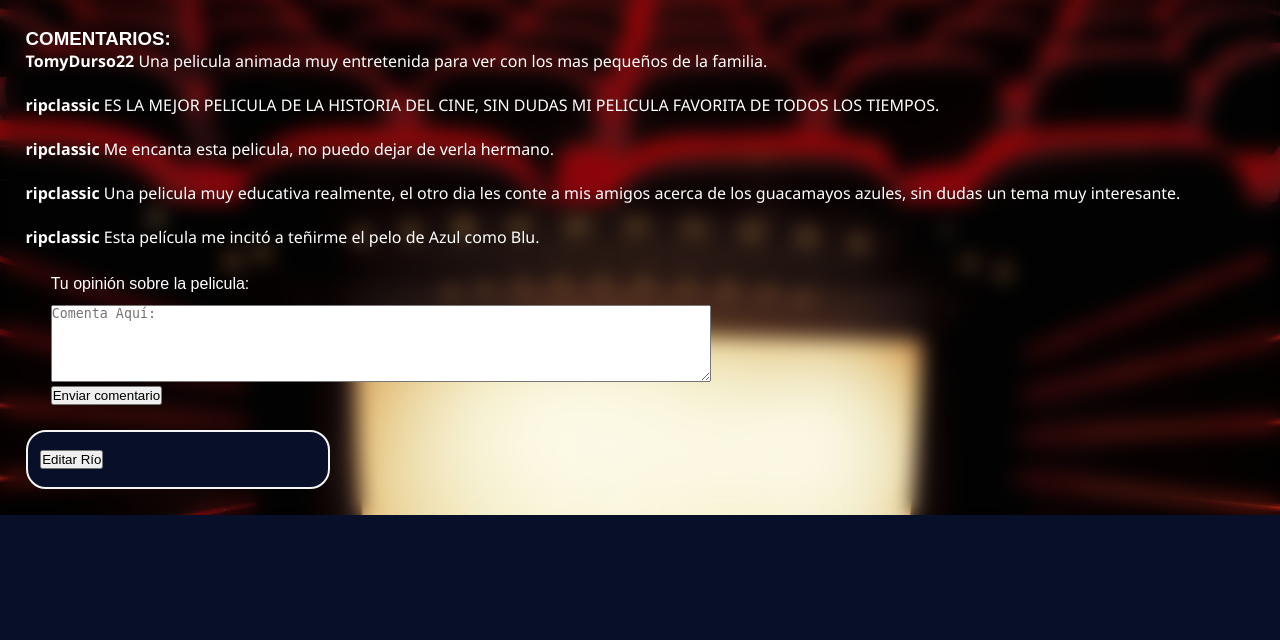
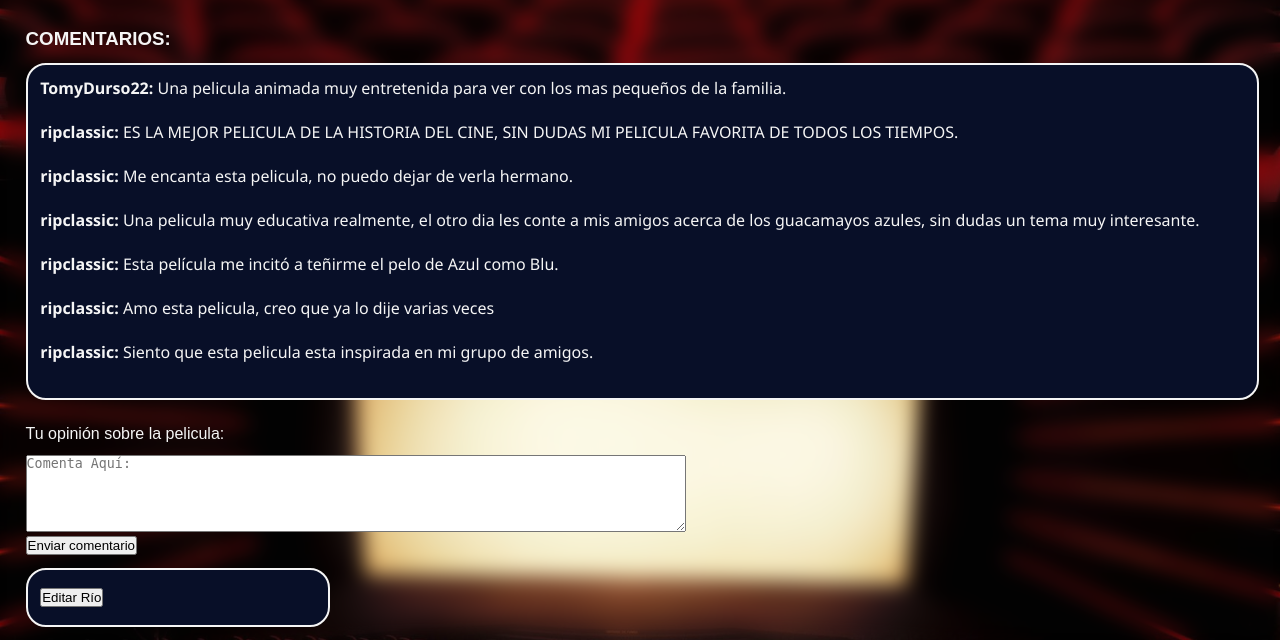
Before and after one commit to FacundoElizalde/Trabajo-Final-Programaci-n-II, a Flask app: a page that uses templates/comentarios.html in a window 1280 px wide. Shown: the part 598-1238 px from the top of the page. Before the commit the page ends 1113 px from the top, so only its background shows below. Run offline with Flask 3, Linux system fonts and the light colour scheme; the visitor is signed in with stand-in values (Sample User, id 1).

Commit message:
Eliminacion de peliculas estilos finales

```diff
--- a/json/peliculas.json
+++ b/json/peliculas.json
@@ -157,6 +157,10 @@
             {
                 "usuario": "RallyLegend25",
                 "comentario": "Me encantan las peliculas sobre coches, por lo que esta pelicula es una de mis favoritas sin ninguna duda."
+            },
+            {
+                "usuario": "zyozyo",
+                "comentario": "Me encantan los autos, me encanta esta pelicula."
             }
         ],
         "Sinopsis": "El visionario Carroll Shelby y el conductor brit\u00e1nico Ken Miles reciben la misi\u00f3n de construir un nuevo autom\u00f3vil con el fin de derrocar el dominio de Ferrari en el Campeonato del Mundo de Le Mans de 1966."
@@ -261,6 +265,14 @@
             {
                 "usuario": "ripclassic",
                 "comentario": "Esta pel\u00edcula me incit\u00f3 a te\u00f1irme el pelo de Azul como Blu."
+            },
+            {
+                "usuario": "ripclassic",
+                "comentario": "Amo esta pelicula, creo que ya lo dije varias veces"
+            },
+            {
+                "usuario": "ripclassic",
+                "comentario": "Siento que esta pelicula esta inspirada en mi grupo de amigos."
             }
         ],
         "Sinopsis": "Capturado por contrabandistas cuando era apenas una cr\u00eda, un guacamayo llamado Blu nunca aprendi\u00f3 a volar y vive una vida feliz domesticado en Minnesota con su amiga humana, Linda. Blu se piensa que es el \u00faltimo de su especie, pero cuando escuchan que Jewel, una solitaria hembra, vive en R\u00edo de Janeiro, Blu y Linda emprender\u00e1n un viaje a su encuentro."
@@ -281,6 +293,22 @@
             {
                 "usuario": "ripclassic",
                 "comentario": "La segunda mejor pel\u00edcula de la historia solo por detr\u00e1s de Rio. Me se todo el lore de la pel\u00edcula y es la mejor pel\u00edcula del mundo!!!!!!"
+            },
+            {
+                "usuario": "ripclassic",
+                "comentario": "Me encanta esta pelicula tambien, muy buena trama."
+            },
+            {
+                "usuario": "ripclassic",
+                "comentario": "Soy fan de toda la saga rio"
+            },
+            {
+                "usuario": "ripclassic",
+                "comentario": "Me hace acordar mucho a cuando viaje a Brasil, tremendos tiempos aquellos."
+            },
+            {
+                "usuario": "ripclassic",
+                "comentario": "El mejor personaje de la pelicula es el pajaro que tiene una tapita de gaseosa en la cabeza, es un tipazo, con el me iria de joda."
             }
         ],
         "Sinopsis": "Blu, Perla y sus tres ni\u00f1os dejan la comodidad de la ciudad y viajan a la selva del Amazonas para aprender a vivir como aves salvajes."
@@ -300,5 +328,37 @@
             }
         ],
         "Sinopsis": "De camino al prestigiado campeonato Copa Pist\u00f3n, un autom\u00f3vil de carreras que s\u00f3lo se preocupa por ganar aprende sobre lo que realmente es importante en la vida de varios veh\u00edculos que viven en un pueblo a lo largo de la hist\u00f3rica Ruta 66."
+    },
+    {
+        "Id": "d2f06dc312f9934fc14091a95c7d8622d46e4ad1f23e0b3b0d744625d44073a4",
+        "Nombre": "Fast and Furious 4",
+        "Anio": "2009",
+        "Fecha_Estreno": "2 de Abril",
+        "Director": "Justin Lin",
+        "Genero": "Accion",
+        "img": "https://pics.filmaffinity.com/Fast_Furious_Aaun_maas_raapido_A_todo_gas_4-818035556-large.jpg",
+        "Comentarios": [
+            {
+                "usuario": "ripclassic",
+                "comentario": "Una de mis pel\u00edculas favoritas de toda la saga."
+            }
+        ],
+        "Sinopsis": "El fugitivo Dominic Toretto y el agente Brian O'Conner reavivan su enemistad, aunque las circunstancias los obliga a unir fuerzas contra un enemigo com\u00fan: deben encontrar al asesino de Vince."
+    },
+    {
+        "Id": "1c6ccfd00e0f7050a311c2fee77d7e0300ff429195c8844d5df887b683c4f73e",
+        "Nombre": "Argentina 1985",
+        "Anio": "2022",
+        "Fecha_Estreno": "29 de Septiembre",
+        "Director": "Santiago Mitre",
+        "Genero": "Drama",
+        "img": "https://pics.filmaffinity.com/Argentina_1985-599655212-large.jpg",
+        "Comentarios": [
+            {
+                "usuario": "zyozyo",
+                "comentario": "Una excelente pelicula argenitna que narra uno de los acontecimientos mas importantes  de la historia de nuestro pais."
+            }
+        ],
+        "Sinopsis": "Durante la d\u00e9cada de 1980, un grupo de abogados investiga y lleva a juicio a los responsables de la dictadura c\u00edvico-militar argentina."
     }
 ]
--- a/static/css/e_index.css
+++ b/static/css/e_index.css
@@ -263,17 +263,17 @@ h1{
     margin-left: 2%;
 }
 .h3_coment{
-    color: white;
+    color: whitesmoke;
     font-family: arial;
     text-transform: uppercase;
 }
 .comentar{
+    margin-top: 1%;
     display: flex;
     flex-direction: column;
-    margin: 2%;
 }
 .titulocom_deco{
-    color: white;
+    color: whitesmoke;
     font-family: Arial;
 }
 .hacer_comentario_deco{
@@ -281,10 +281,17 @@ h1{
 }
 .sec_comentarios{
     flex-direction: column;
-    width: 100%;
-    height: 200px;
-    color: white;
+    width: 96%;
+    min-height: 200px;
+    color: whitesmoke;
     font-family: 'Segoe UI';
+    background-color: #080f28;
+    margin-top: 1%;
+    margin-right: 2%;
+    margin-bottom: 1%;
+    padding: 1%;
+    border: 2px solid whitesmoke;
+    border-radius: 20px;
 }
 .botones_cont{
     display: flex;
@@ -292,7 +299,8 @@ h1{
     flex-wrap: nowrap;
     background-color: #080f28;
     width: 275px;
-    margin-bottom: 2%;
+    margin-top: 1%;
+    margin-bottom: 1%;
     padding: 1%;
     border: 2px solid whitesmoke;
     border-radius: 20px;
--- a/templates/all.html
+++ b/templates/all.html
@@ -6,7 +6,6 @@
           {% if all|length > 0 %}
               {% for movie in all %}
                   <div id="{{movie}}">
-                    <a href="/pelicula/{{ movie['nombre'] }}">
                       <img src="{{ movie['img'] }}" alt="imagen" width="200px" height="300px">
                     </a>
                   </div>
--- a/templates/comentarios.html
+++ b/templates/comentarios.html
@@ -27,7 +27,7 @@
 
   <div class="sec_comentarios">
     {% for comentario in comentarios %}
-      <p id="comentario_usuario"><strong>{{ comentario['usuario'] }} </strong>{{ comentario['comentario'] }}</p>
+      <p id="comentario_usuario"><strong>{{ comentario['usuario'] }}: </strong>{{ comentario['comentario'] }}</p>
       <br>
     {% endfor %}
   </div>
```
Also changed, not shown: other parts of static/css/e_index.css (+18 -18 lines), json/usuarios.json (+11 -1 lines).
